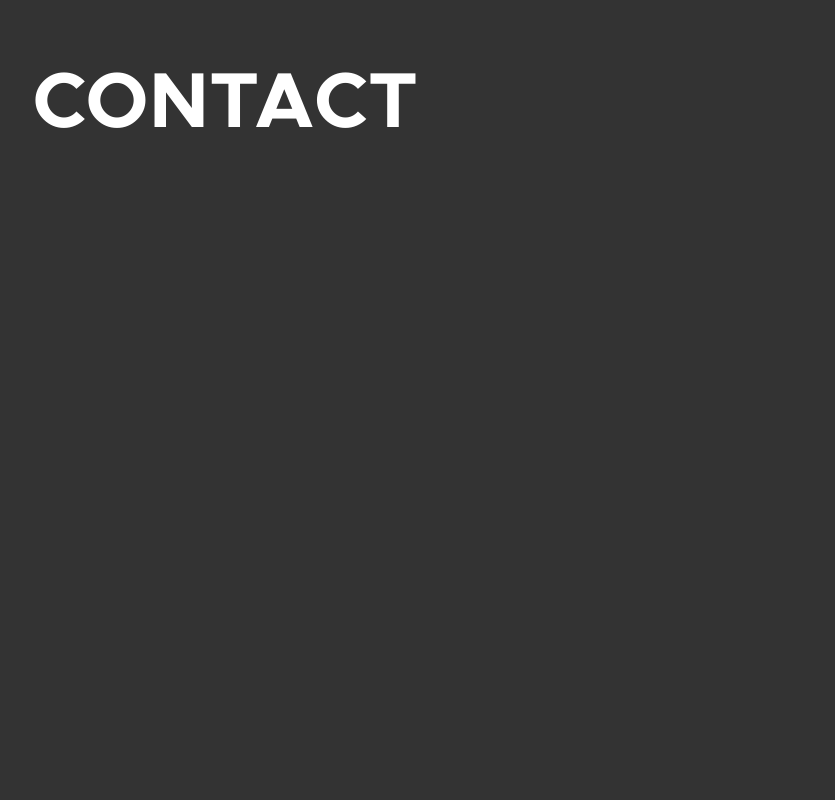
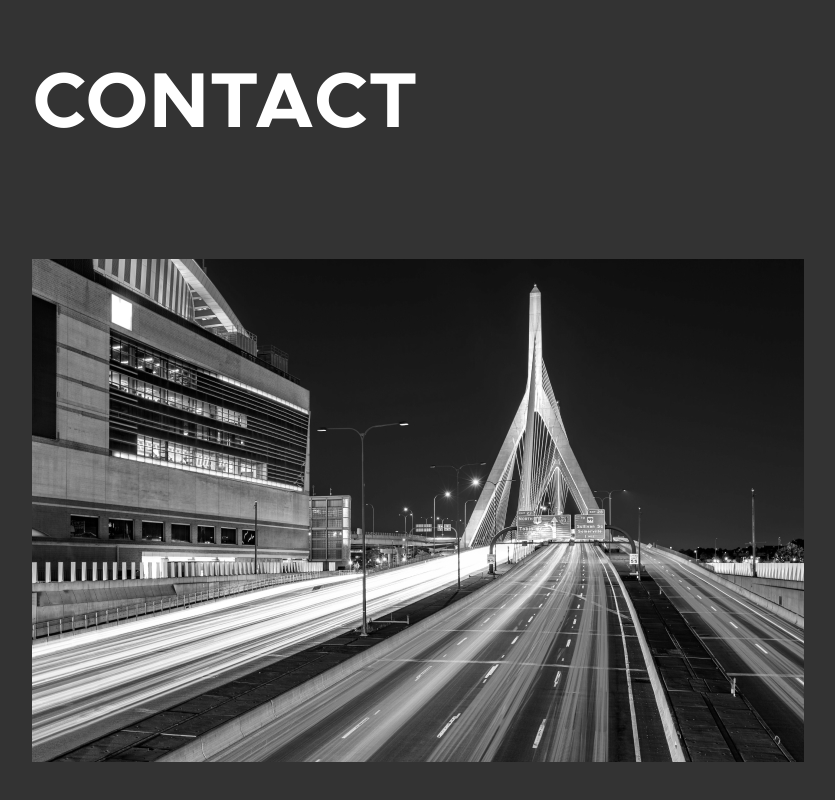
Before and after one commit to therstyle/chrisrobertsweb, a Vue app: page / in a window 1280 px wide. Shown: the part 4011-4811 px from the top of the page, without its empty margins (119-954 px from the left). Before the commit the page ends 4774 px from the top, so only its background shows below. Built offline with nearby package versions, Linux system fonts and the light colour scheme.

Commit message:
Added contact data to json file

```diff
--- a/public/info.json
+++ b/public/info.json
@@ -185,5 +185,9 @@
 
       }
     ]
+  },
+  "contact": {
+    "headline": "Contact",
+    "photo": "/images/zakim.jpg"
   }
 }
--- a/src/App.vue
+++ b/src/App.vue
@@ -4,12 +4,13 @@
       :github="github"
       :linkedin="linkedin"
     ></Sidebar>
+
     <Intro
       :introHeadline="introHeadline"
       :introText="introText"
       :scrollText="scrollText"
-      :video="video"
     ></Intro>
+
     <Resume
       :entries="resumeEntries"
       :photo="photo"
@@ -17,8 +18,14 @@
       :designSkills="designSkills"
       :sigText="sigText"
     ></Resume>
+
     <Portfolio :portfolioItems="portfolioItems"></Portfolio>
-    <Contact></Contact>
+
+    <Contact
+      :headline="contactHeadline"
+      :photo="contactPhoto"
+    ></Contact>
+
     <div class="bg-video">
       <video autoplay="" muted="" loop="" class="full-height">
         <source src="/video/intro-web.mp4" type="video/mp4">
@@ -57,7 +64,9 @@ export default {
       sigText: '',
       devSkills: [],
       designSkills: [],
-      portfolioItems: []
+      portfolioItems: [],
+      contactHeadline: '',
+      contactPhoto: ''
     }
   },
   methods: {
@@ -84,6 +93,8 @@ export default {
       this.devSkills = info.resume.skills.dev;
       this.designSkills = info.resume.skills.design;
       this.portfolioItems = info.portfolio.entries;
+      this.contactHeadline = info.contact.headline;
+      this.contactPhoto = info.contact.photo;
     });
   }
 }
--- a/src/components/Contact.vue
+++ b/src/components/Contact.vue
@@ -1,8 +1,12 @@
 <template>
   <section class="contact">
-    <Heading title="Contact"></Heading>
+    <Heading :title="headline"></Heading>
     <div class="contact--content content">
-
+      <div class="contact-form">
+        <picture>
+          <img :src="photo" alt="">
+        </picture>
+      </div>
     </div>
   </section>
 </template>
@@ -14,11 +18,18 @@ export default {
   name: 'Contact',
   components: {
     Heading
+  },
+  props: {
+    headline: String,
+    photo: String,
   }
 }
 </script>
 
 <style lang="scss">
-  .contact {
+  .contact-form {
+    position: relative;
   }
+
+
 </style>
--- a/src/components/layout/PortfolioItem.vue
+++ b/src/components/layout/PortfolioItem.vue
@@ -6,7 +6,7 @@
 
     <div class="description">
       <h3>{{ name }}</h3>
-      <p>{{ description }}</p>
+      <p v-html="description"></p>
       <div class="project-type"><img :src="typeImage" :alt="type"></div>
     </div>
   </article>
```
